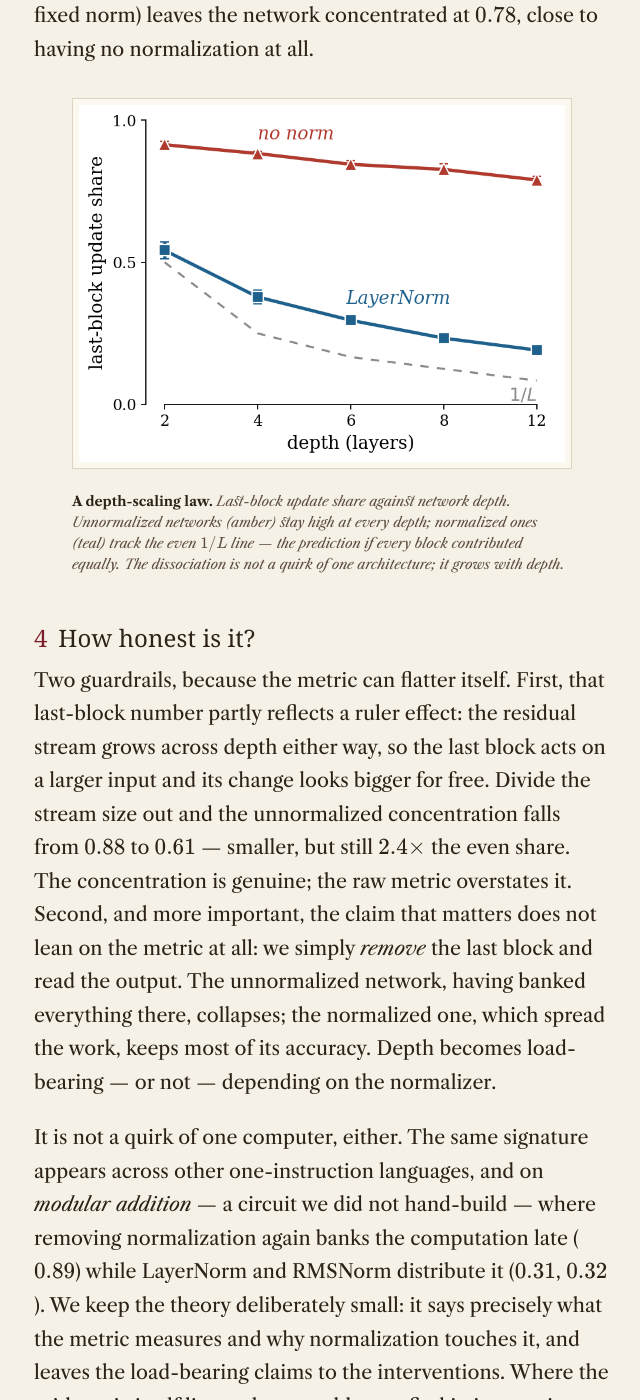
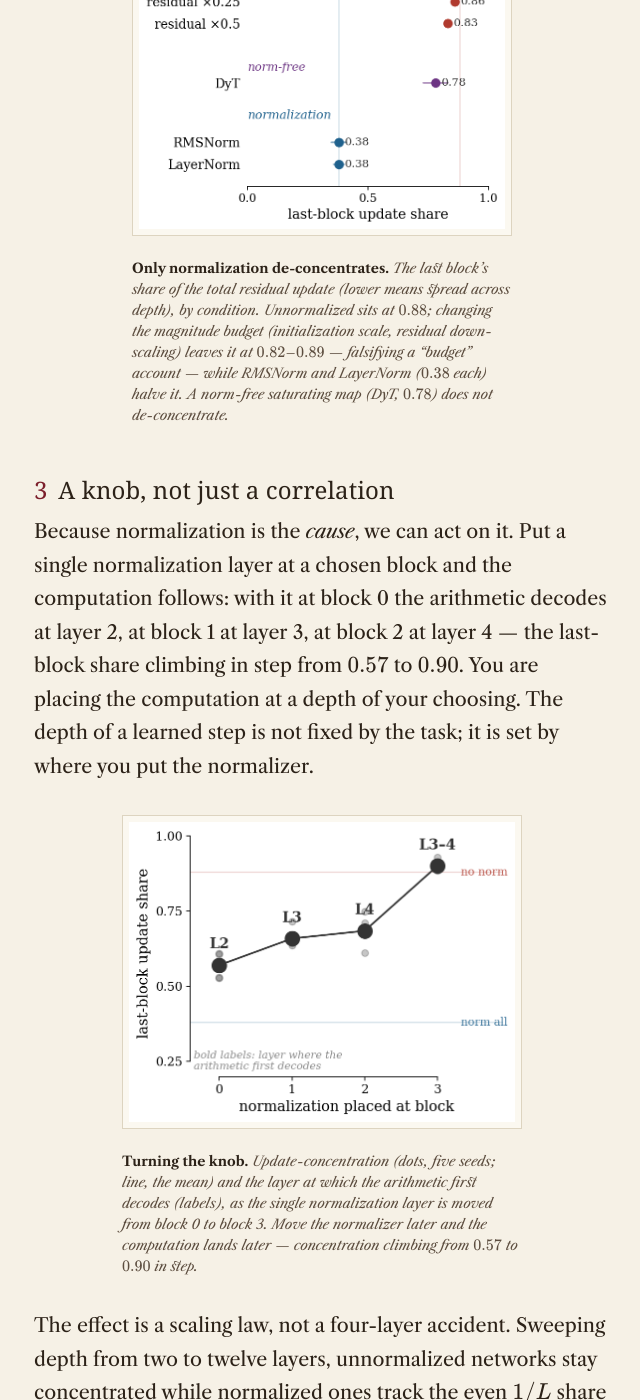
Before and after one commit to akyrillidis/aiowls, a Jekyll site: the page which_layer_runs_the_program.html, which Jekyll copies as it is, in a window 1280 px wide and 1400 px high, scrolled down 3482 px. Shown: the whole window, without its empty margins (318-958 px from the left). Built offline with Jekyll 4.4.1, drawn with Linux system fonts in a browser that asks for light colours; some web fonts are replaced; some of the changed text lies outside the part shown.

Commit message:
Enrich Phase-2 blog with four more real figures
Add the emergence map, the dissociation dot-plot (DyT + budget controls), the relocation knob, and the load-bearing-depth truncation test — one+ figure per section.

Co-Authored-By: Claude Opus 4.8 (1M context) <noreply@anthropic.com>

```diff
--- a/which_layer_runs_the_program.html
+++ b/which_layer_runs_the_program.html
@@ -132,6 +132,14 @@
   first. This gives us the rare thing interpretability usually lacks: a network whose correct internal schedule we
   know, so that &ldquo;where does this step get computed?&rdquo; has a checkable answer rather than a story.</p>
 
+  <figure style="max-width:520px;">
+    <img src="assets/img/p2_emergence.png" alt="Emergence depth of the datapath signals for the hand-built oracle (black), a normalized trained net (blue), and an unnormalized one (red); the arithmetic decodes at layer 2 for the oracle and the normalized net, at the last layer for the unnormalized one.">
+    <figcaption><b>Read against the answer key.</b> The shallowest depth at which each datapath signal becomes
+    decodable. The hand-built oracle (black) fixes the known layout; a normalized trained net (blue) forms the
+    arithmetic early, at layer&nbsp;2 like the oracle, while the unnormalized one (red) carries its operands
+    diffusely and defers the arithmetic to the final layer. Same datapath, different depths.</figcaption>
+  </figure>
+
   <h2><span class="num">2</span>Normalization decides where each step runs</h2>
   <p>We change exactly one thing. Two families of four-layer networks are identical in task, depth, width,
   activation, optimizer, and seed &mdash; they differ <em>only</em> in whether a normalization layer is present.
@@ -187,12 +195,29 @@
     task, same accuracy.</figcaption>
   </figure>
 
+  <figure style="max-width:380px;">
+    <img src="assets/img/p2_concentration.png" alt="Dot plot of last-block update share by condition: no normalization 0.88, magnitude-budget controls 0.82 to 0.89, LayerNorm and RMSNorm 0.38, DyT 0.78.">
+    <figcaption><b>Only normalization de-concentrates.</b> The last block&rsquo;s share of the total residual
+    update (lower means spread across depth), by condition. Unnormalized sits at \(0.88\); changing the magnitude
+    <em>budget</em> (initialization scale, residual down-scaling) leaves it at \(0.82\)&ndash;\(0.89\) &mdash;
+    falsifying a &ldquo;budget&rdquo; account &mdash; while RMSNorm and LayerNorm (\(0.38\) each) halve it. A
+    norm-free saturating map (DyT, \(0.78\)) does not de-concentrate.</figcaption>
+  </figure>
+
   <h2><span class="num">3</span>A knob, not just a correlation</h2>
   <p>Because normalization is the <em>cause</em>, we can act on it. Put a single normalization layer at a chosen
   block and the computation follows: with it at block&nbsp;0 the arithmetic decodes at layer&nbsp;2, at block&nbsp;1
   at layer&nbsp;3, at block&nbsp;2 at layer&nbsp;4 &mdash; the last-block share climbing in step from \(0.57\) to
   \(0.90\). You are placing the computation at a depth of your choosing. The depth of a learned step is not fixed
   by the task; it is set by where you put the normalizer.</p>
+
+  <figure style="max-width:400px;">
+    <img src="assets/img/p2_relocation.png" alt="Update-concentration (dots, five seeds; line, mean) and the emergence layer as the single normalization layer is moved from block 0 to block 3; concentration climbs from 0.57 to 0.90.">
+    <figcaption><b>Turning the knob.</b> Update-concentration (dots, five seeds; line, the mean) and the layer at
+    which the arithmetic first decodes (labels), as the single normalization layer is moved from block&nbsp;0 to
+    block&nbsp;3. Move the normalizer later and the computation lands later &mdash; concentration climbing from
+    \(0.57\) to \(0.90\) in step.</figcaption>
+  </figure>
 
   <p>The effect is a scaling law, not a four-layer accident. Sweeping depth from two to twelve layers, unnormalized
   networks stay concentrated while normalized ones track the even \(1/L\) share almost exactly &mdash; the gap
@@ -216,6 +241,15 @@
   <em>remove</em> the last block and read the output. The unnormalized network, having banked everything there,
   collapses; the normalized one, which spread the work, keeps most of its accuracy. Depth becomes load-bearing
   &mdash; or not &mdash; depending on the normalizer.</p>
+
+  <figure style="max-width:400px;">
+    <img src="assets/img/p2_e1b.png" alt="Written-cell output accuracy when the network is truncated to its first k blocks; unnormalized is flat near 0.30 until the last block then jumps to 1.00, normalized climbs steadily and reaches about 0.82 with the last block removed.">
+    <figcaption><b>Depth becomes load-bearing.</b> Written-cell output accuracy when the network is truncated to
+    its first \(k\) blocks (\(k=4\) is full depth; \(k=3\) drops the last block). Without normalization, accuracy
+    is flat near \(0.30\) until the last block, then jumps to \(1.00\) &mdash; everything is banked there, so
+    removing it breaks the executor; with normalization it climbs steadily and still reaches \(\sim\!0.82\) once
+    the last block is gone.</figcaption>
+  </figure>
 
   <p>It is not a quirk of one computer, either. The same signature appears across other one-instruction languages,
   and on <em>modular addition</em> &mdash; a circuit we did not hand-build &mdash; where removing normalization
```
Also changed, not shown: assets/img/p2_concentration.png (added), assets/img/p2_e1b.png (added), assets/img/p2_emergence.png (added), assets/img/p2_relocation.png (added).
